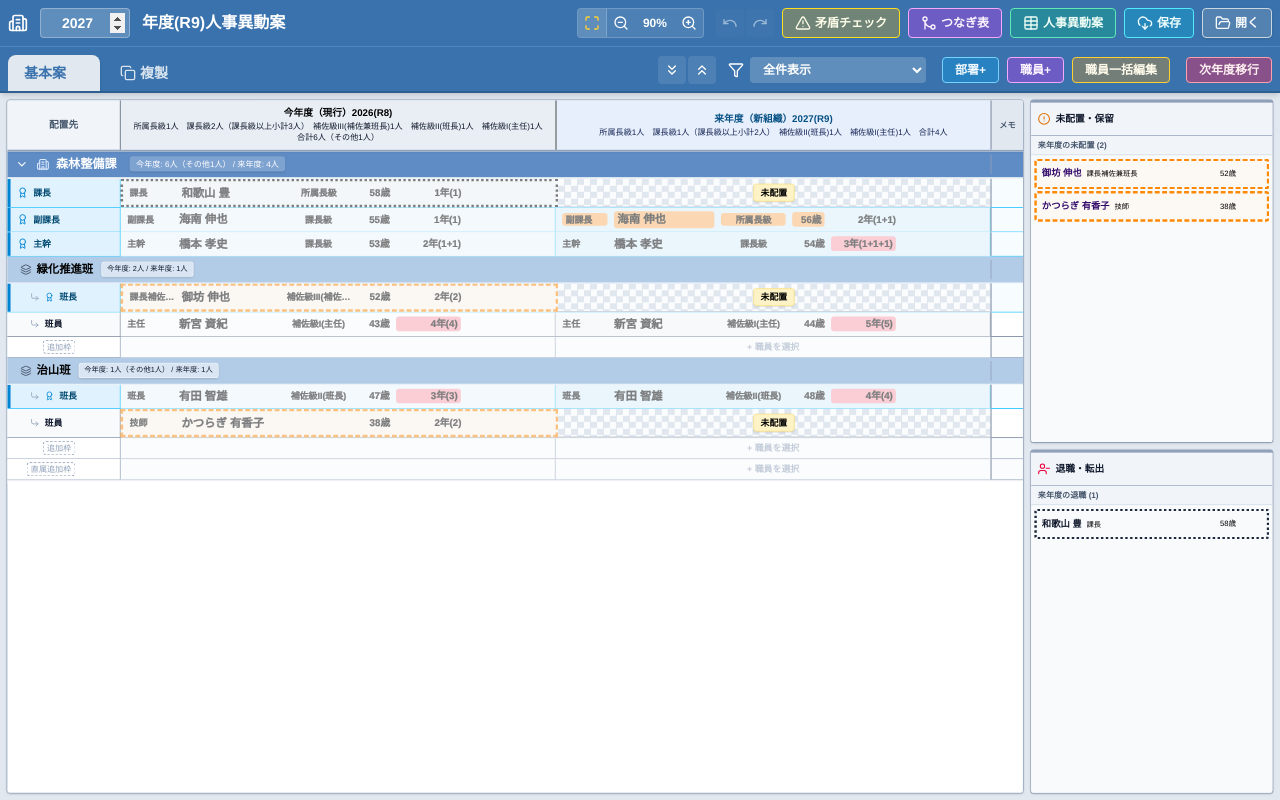
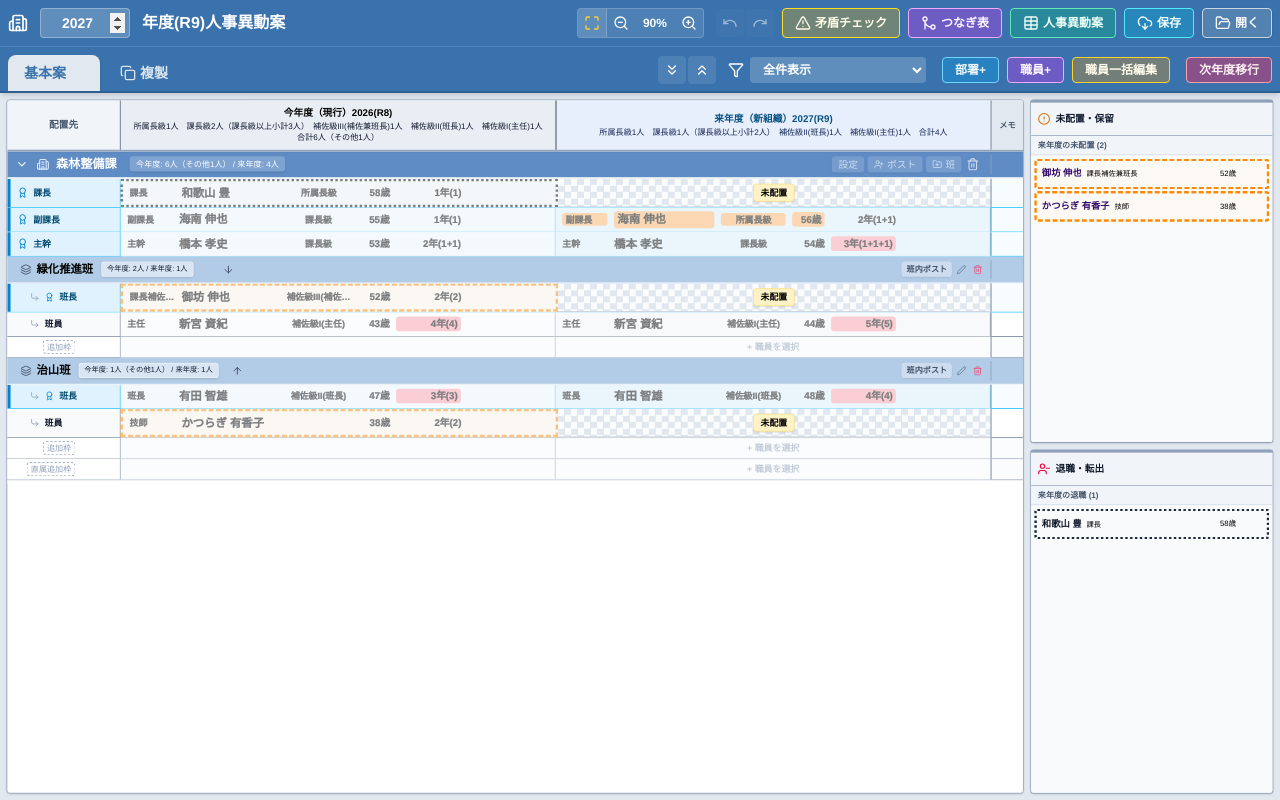
Before and after one commit to Kojiro-Nakamura/personnel-transfer-app, a React (Vite) app: page / in a window 1280 px wide. Built offline with nearby package versions, Linux system fonts and the light colour scheme.

Commit message:
fix: 部署や班の「追加・編集」ボタンをホバー時以外でも常に表示するよう変更

```diff
--- a/src/components/department/DepartmentComponents.jsx
+++ b/src/components/department/DepartmentComponents.jsx
@@ -96,7 +96,7 @@ export const DepartmentBlock = ({ dept, onMoveUp, onMoveDown }) => {
           </span>
 
           {(onMoveUp || onMoveDown) && (
-            <div className="opacity-0 group-hover/dept:opacity-100 flex gap-0.5 ml-2">
+            <div className="opacity-70 hover:opacity-100 transition-opacity flex gap-0.5 ml-2">
               <button
                 onClick={onMoveUp}
                 className={cx("p-1 rounded transition-colors text-white/70", onMoveUp ? "hover:bg-white/20 hover:text-white" : "invisible")}
@@ -116,7 +116,7 @@ export const DepartmentBlock = ({ dept, onMoveUp, onMoveDown }) => {
         </div>
 
         <div className="flex gap-2 items-center">
-          <div className="opacity-0 group-hover/dept:opacity-100 flex gap-1 items-center">
+          <div className="opacity-70 hover:opacity-100 transition-opacity flex gap-1 items-center">
             <button
               onClick={() => openModal('dept', dept)}
               className="px-2 py-0.5 bg-white/20 hover:bg-white/30 text-white rounded text-xs transition-colors shadow-sm"
@@ -226,7 +226,7 @@ export const DepartmentBlock = ({ dept, onMoveUp, onMoveDown }) => {
                       </span>
 
                       {(gIdx > 0 || gIdx < dept.groups.length - 1) && (
-                        <div className="opacity-0 group-hover/grp:opacity-100 flex gap-0.5 ml-2">
+                        <div className="opacity-70 hover:opacity-100 transition-opacity flex gap-0.5 ml-2">
                           <button
                             onClick={gIdx > 0 ? () => mutations.moveGroup(dept.id, grp.id, 'up') : undefined}
                             className={cx("p-0.5 rounded transition-colors text-slate-500", gIdx > 0 ? "hover:bg-white/50 text-slate-900" : "invisible")}
@@ -246,7 +246,7 @@ export const DepartmentBlock = ({ dept, onMoveUp, onMoveDown }) => {
                     </div>
 
                     <div className="flex gap-1 items-center">
-                      <div className="opacity-0 group-hover/grp:opacity-100 flex gap-1 items-center">
+                      <div className="opacity-70 hover:opacity-100 transition-opacity flex gap-1 items-center">
                         <button
                           onClick={() => openModal('groupPost', { deptId: dept.id, groupId: grp.id })}
                           className="px-1.5 py-0.5 bg-white/50 hover:bg-white rounded text-[10px] text-slate-900 transition-colors shadow-sm"
```
